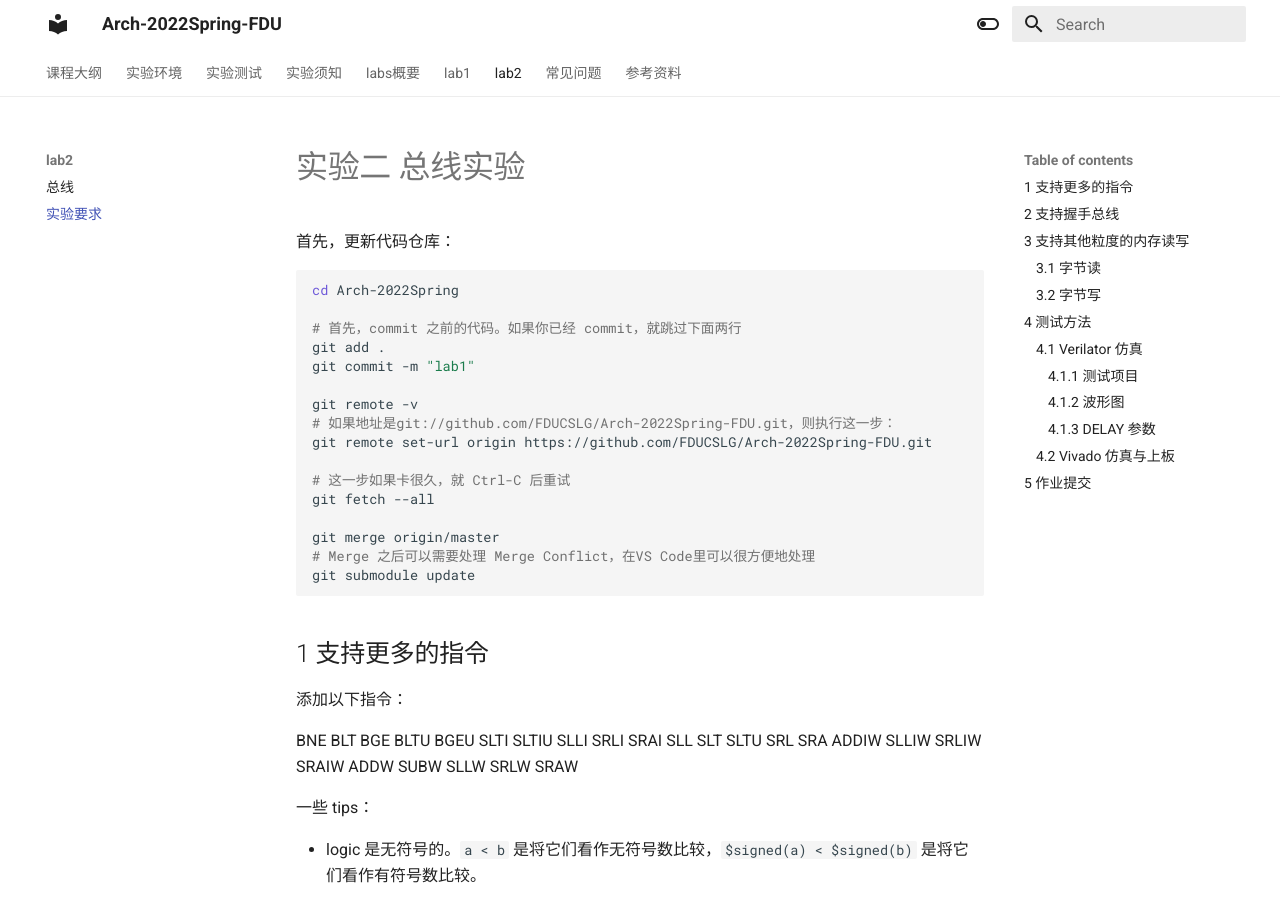
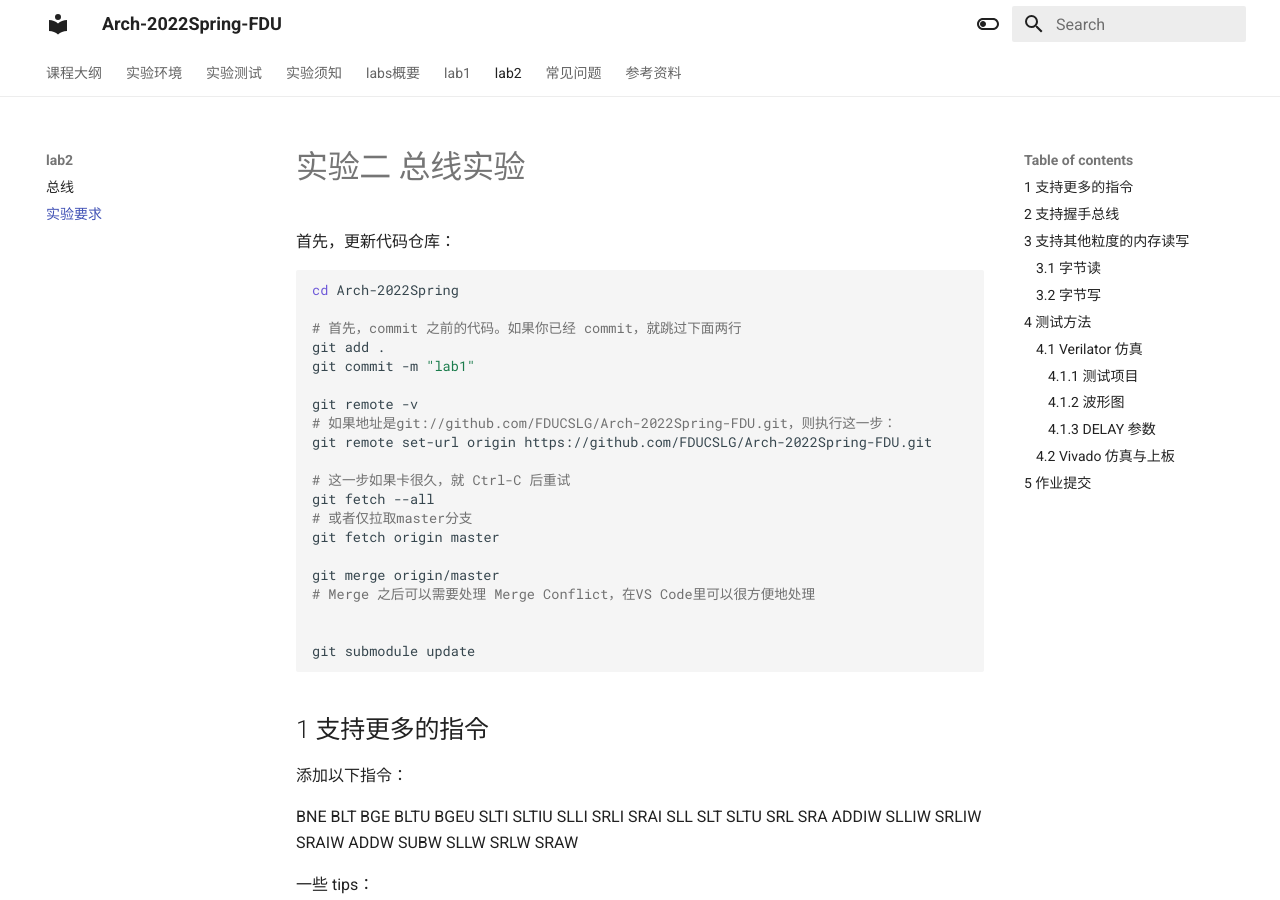
Before and after one commit to FDUCSLG/Arch-2022Spring-FDU, an MkDocs documentation site: the page built from docs/lab2/lab2.md, in a window 1280 px wide and 900 px high. Built offline with MkDocs 1.6.1 and Material for MkDocs 9.7.7, drawn with Linux system fonts in a browser that asks for light colours.

Commit message:
update lab2.md

````diff
--- a/docs/lab2/lab2.md
+++ b/docs/lab2/lab2.md
@@ -15,9 +15,13 @@ git remote set-url origin https://github.com/FDUCSLG/Arch-2022Spring-FDU.git
 
 # 这一步如果卡很久，就 Ctrl-C 后重试
 git fetch --all
+# 或者仅拉取master分支
+git fetch origin master
 
 git merge origin/master
 # Merge 之后可以需要处理 Merge Conflict，在VS Code里可以很方便地处理
+
+
 git submodule update
 ```
 
````
Also changed, not shown: 1 other file.
